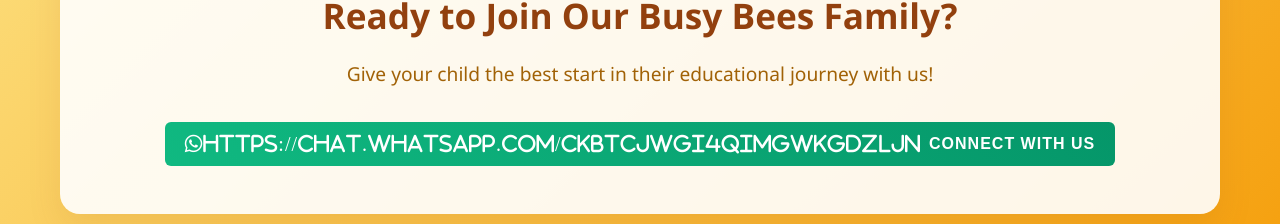
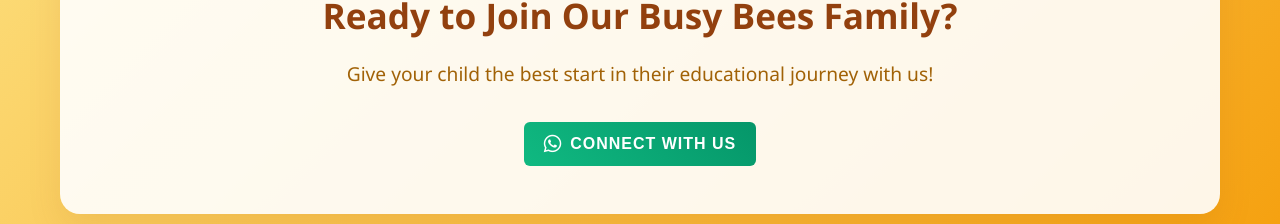
Before and after one commit to akkhil97/ROOPA-FRONTEND, an Angular app: page / in a window 1280 px wide. Shown: the part 4835-5059 px from the top of the page. Built offline with nearby package versions, Linux system fonts and the light colour scheme; no server answers.

Commit message:
whatsapp bug fixed

```diff
--- a/src/app/kindergarten/kindergarten.component.html
+++ b/src/app/kindergarten/kindergarten.component.html
@@ -57,7 +57,7 @@
         <h3>Ready to Join Our Busy Bees Family?</h3>
         <p>Give your child the best start in their educational journey with us!</p>
         <button class="cta-btn" (click)="openWhatsappLink()">
-          <i class="fab fa-whatsapp">https://chat.whatsapp.com/CKbTcjwgi4QImgWkgDzLJn</i> Connect With Us
+          <i class="fab fa-whatsapp"></i> Connect With Us
         </button>
       </div>
     </div>
```
